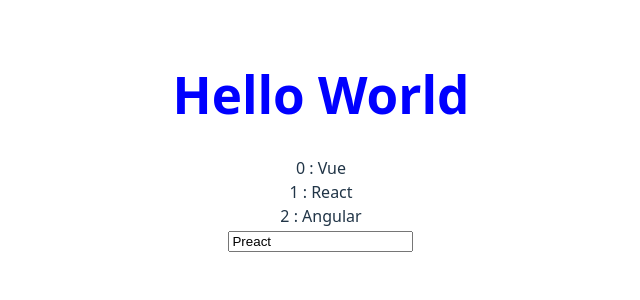
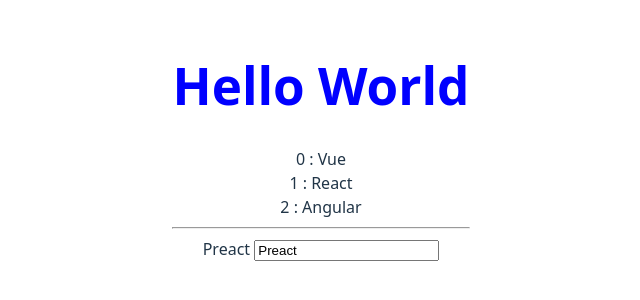
Before and after one commit to Francis-ux/vue3, a Vue app in the folder tags_input/: page / in a window 1280 px wide. Shown: the part 258-558 px from the top of the page, without its empty margins (319-959 px from the left). Built offline with nearby package versions, Linux system fonts and the light colour scheme.

Commit message:
Two way bindings with v-model

```diff
--- a/tags_input/src/components/TagsInput.vue
+++ b/tags_input/src/components/TagsInput.vue
@@ -1,7 +1,9 @@
 <template>
     <div v-for="(tag, index) in tags">{{ index + " : " + tag }}</div>
+    <hr />
+    {{ newTag }}
 
-    <input type="text" :value="newTag" @keydown.enter="tags.push($event.target.value)"
+    <input type="text" v-model.trim="newTag" @keydown.enter="tags.push($event.target.value)"
         @keydown.tab.prevent="tags.push($event.target.value)" />
 
 </template>
```
